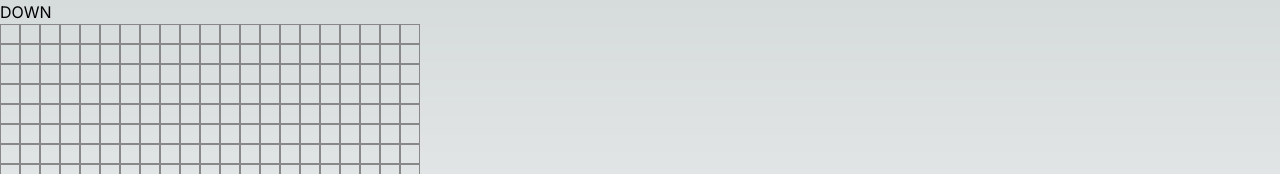
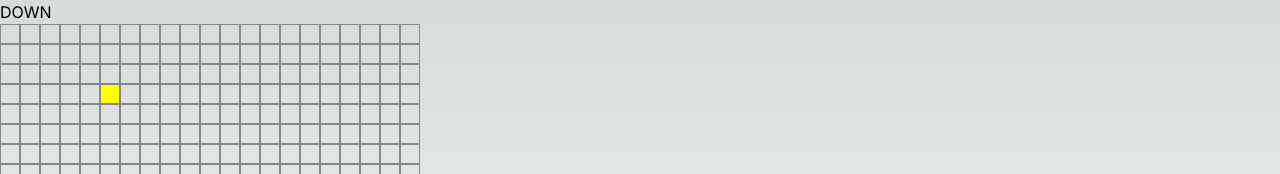
Before and after one commit to eari100/the_snake, a Next.js app: page / in a window 1280 px wide. Shown: the top 174 px of the page. Built offline with nearby package versions, Linux system fonts and the light colour scheme.

Commit message:
feat: 보드에 아이템 생성 추가

```diff
--- a/app/components/Board.tsx
+++ b/app/components/Board.tsx
@@ -19,11 +19,25 @@ enum SnakeDirection {
     RIGHT = 'RIGHT'
 }
 
+enum ItemType {
+    SPEED_UP = 'SPEED_UP', // 빨강
+    SPEED_DOWN = 'SPEED_DOWN', // 파랑
+    SIZE_UP = 'SIZE_UP', // 노랑
+    SIZE_DOWN = 'SIZE_DOWN' // 갈색
+}
+
+interface ItemInfo {
+    itemType: ItemType,
+    y: number,
+    x: number
+}
+
 const Board: React.FC<BoardProps> = ({ width, height }) => {
     const initialSnakePosition: SnakePosition[] = [{ y: Math.floor(height / 2), x: Math.floor(width / 2) }]
     const [snake, setSnake] = useState<SnakePosition[]>(initialSnakePosition)
     const [snakeDirection, setSnakeDirection] = useState<SnakeDirection>(SnakeDirection.DOWN)
-    const [snakeSpeed, setSnakeSpeed] = useState(250)
+    const [snakeSpeed, setSnakeSpeed] = useState<number>(250)
+    const [itemInfoList, setItemInfoList] = useState<Array<ItemInfo>>([])
 
     const moveSnake = () => {
         setSnake(prevSnake => {
@@ -45,19 +59,79 @@ const Board: React.FC<BoardProps> = ({ width, height }) => {
                     break
             }
 
-            if(newHeadY === 0) {
+            if(newHeadY < 0) {
                 newHeadY = height
             } else if(newHeadY === height) {
                 newHeadY = 0
-            } else if(newHeadX === 0) {
+            } else if(newHeadX < 0) {
                 newHeadX = width
             } else if(newHeadX === width) {
                 newHeadX = 0
             }
 
             const newHead: SnakePosition = {y: newHeadY, x: newHeadX}
-            return [newHead, ...prevSnake.slice(0, -1)]
+
+            const itemIndex = itemInfoList.findIndex(item => item.y === newHeadY && item.x === newHeadX)
+            if (itemIndex !== -1) {
+                const item = itemInfoList[itemIndex]
+                setItemInfoList(prevItems => prevItems.filter((_, i) => i !== itemIndex))
+
+                switch (item.itemType) {
+                    case ItemType.SPEED_UP:
+                        setSnakeSpeed(prevSpeed => Math.max(50, prevSpeed - 50))
+                        return [newHead, ...prevSnake.slice(0, -1)]
+                        break
+                    case ItemType.SPEED_DOWN:
+                        setSnakeSpeed(prevSpeed => prevSpeed + 50)
+                        return [newHead, ...prevSnake.slice(0, -1)]
+                        break
+                    case ItemType.SIZE_UP:
+                        return [newHead, ...prevSnake]
+                        break
+                    case ItemType.SIZE_DOWN:
+                        return [newHead, ...prevSnake.slice(0, -2)]
+                        break
+                }
+            } else {
+                return [newHead, ...prevSnake.slice(0, -1)]
+            }
         })
+    }
+
+    const createItem = () => {
+        console.log('createItem ', createItem)
+        const getPosition = (max: number, exclusions: Set<number>): number => {
+            return Math.floor(Math.random() * max)
+            // while(true) {
+            //     const randomVal = Math.floor(Math.random() * max)
+            //
+            //     if( !exclusions.has(randomVal) ) {
+            //         return randomVal
+            //     }
+            // }
+        }
+
+        const snakeYValues = new Set<number>(), snakeXValues = new Set<number>()
+
+        snake.forEach(({y, x}) => {
+            snakeYValues.add(y)
+            snakeXValues.add(x)
+        })
+
+        const getRandomItemType = () => {
+            const itemTypes = Object.values(ItemType);
+            return itemTypes[Math.floor(Math.random() * itemTypes.length)];
+        }
+
+        const newItem: ItemInfo = {
+            itemType: getRandomItemType(),
+            y: getPosition(height, snakeYValues),
+            x: getPosition(width, snakeXValues)
+        }
+
+        console.log('newItem ', newItem)
+
+        setItemInfoList(prevItems => [...prevItems, newItem])
     }
 
     const handleKeyDown = (event: KeyboardEvent) => {
@@ -81,8 +155,14 @@ const Board: React.FC<BoardProps> = ({ width, height }) => {
 
     useEffect(() => {
         const intervalId = setInterval(moveSnake, snakeSpeed)
+
         return () => clearInterval(intervalId)
-    }, [snakeDirection, snakeSpeed])
+    }, [moveSnake])
+
+    useEffect(() => {
+        const intervalId = setInterval(createItem, 5000)
+        return () => clearInterval(intervalId)
+    }, [])
 
     useEffect(() => {
         window.addEventListener('keydown', handleKeyDown)
@@ -95,6 +175,35 @@ const Board: React.FC<BoardProps> = ({ width, height }) => {
         for (let row = 0; row < height; row++) {
             for (let col = 0; col < width; col++) {
                 const isSnakeCell = snake.some(({ y, x }) => y === row && x === col)
+                let backgroundColor = "transparent"
+
+                if( !isSnakeCell ) {
+                    const itemInfo: ItemInfo | undefined = itemInfoList.find(({ y, x }) => y === row && x === col)
+
+                    if(itemInfo) {
+                        const {itemType} = itemInfo
+
+                        if (isSnakeCell) {
+                            backgroundColor = "green"
+                        } else if (itemType) {
+                            switch (itemType) {
+                                case ItemType.SPEED_UP:
+                                    backgroundColor = "red"
+                                    break
+                                case ItemType.SPEED_DOWN:
+                                    backgroundColor = "blue"
+                                    break
+                                case ItemType.SIZE_UP:
+                                    backgroundColor = "yellow"
+                                    break
+                                case ItemType.SIZE_DOWN:
+                                    backgroundColor = "brown"
+                                    break
+                            }
+                        }
+                    }
+                }
+
                 cells.push(
                     <div
                         key={`${row}-${col}`}
@@ -102,7 +211,7 @@ const Board: React.FC<BoardProps> = ({ width, height }) => {
                             border: "1px solid #888",
                             width: "20px",
                             height: "20px",
-                            backgroundColor: isSnakeCell ? "green" : "transparent"
+                            backgroundColor: isSnakeCell ? "green" : backgroundColor
                         }}
                     />
                 )
```
